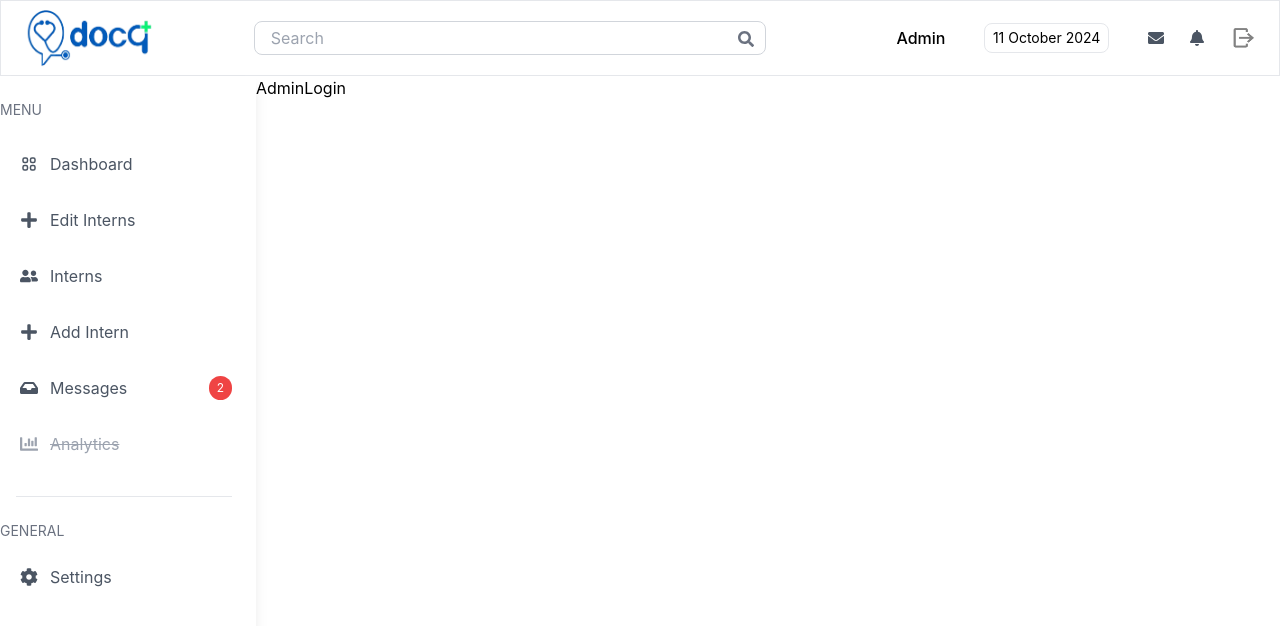
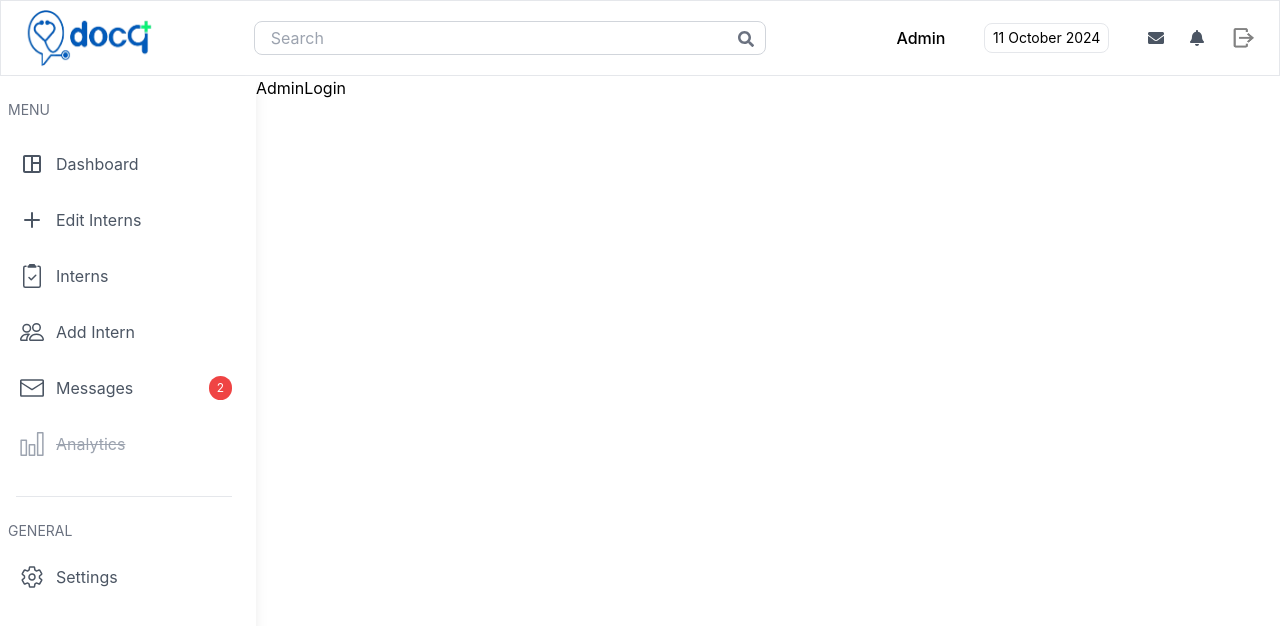
Before and after one commit to priyanshu442004/InternPortal, a React (Vite) app in the folder client/: page /admin in a window 1280 px wide. Shown: the top 626 px of the page. Built offline with nearby package versions, Linux system fonts and the light colour scheme; a web font is replaced by a local one; what chartjs-chart-financial would draw is missing.

Commit message:
Navbar and sidebar done

```diff
--- a/client/src/components/AdminSideBar.jsx
+++ b/client/src/components/AdminSideBar.jsx
@@ -1,15 +1,20 @@
 import React from 'react';
 import { NavLink } from 'react-router-dom';
-import { FaPlus, FaUserFriends, FaInbox, FaChartBar, FaCog } from 'react-icons/fa';
-import { HiOutlineViewGrid } from 'react-icons/hi';
-import { MdOutlineEdit } from 'react-icons/md';
+import { BsClipboard2Check } from "react-icons/bs";
+import { BsPeople } from "react-icons/bs";
+import { RxEnvelopeClosed } from "react-icons/rx";
+import { SlChart } from "react-icons/sl";
+import { IoSettingsOutline } from "react-icons/io5";
+
+import { FiPlus } from "react-icons/fi";
+import { MdOutlineSpaceDashboard } from 'react-icons/md';
 
 const Sidebar = () => {
   return (
     <div className="w-[20%] min-h-screen bg-white shadow-lg flex flex-col pt-6 pr-6">
       {/* MENU Section */}
       <div className="mb-8">
-        <h3 className="text-gray-500 uppercase text-sm mb-4">Menu</h3>
+        <h3 className="text-gray-500 uppercase text-sm mb-4 ml-2">Menu</h3>
         <ul className="space-y-4 pt-2">
           <li>
             <NavLink
@@ -20,7 +25,7 @@ const Sidebar = () => {
                   : 'flex items-center border-l-4 border-transparent text-gray-600 hover:text-blue-800  py-2 pl-4'
               }
             >
-              <HiOutlineViewGrid className="mr-3 text-lg" />
+              <MdOutlineSpaceDashboard className="mr-3 text-2xl" />
               Dashboard
             </NavLink>
           </li>
@@ -34,7 +39,7 @@ const Sidebar = () => {
                   : 'flex items-center border-l-4 border-transparent text-gray-600 hover:text-blue-800  py-2 pl-4'
               }
             >
-              <FaPlus className="mr-3 text-lg" />
+              <FiPlus className="mr-3 text-2xl" />
               Edit Interns
             </NavLink>
           </li>
@@ -48,7 +53,7 @@ const Sidebar = () => {
                   : 'flex items-center border-l-4 border-transparent text-gray-600 hover:text-blue-800  py-2 pl-4'
               }
             >
-              <FaUserFriends className="mr-3 text-lg" />
+              <BsClipboard2Check className="mr-3 text-2xl" />
               Interns
             </NavLink>
           </li>
@@ -62,7 +67,7 @@ const Sidebar = () => {
                   : 'flex items-center border-l-4 border-transparent text-gray-600 hover:text-blue-800  py-2 pl-4'
               }
             >
-              <FaPlus className="mr-3 text-lg" />Add Intern
+              <BsPeople className="mr-3 text-2xl" />Add Intern
             </NavLink>
           </li>
 
@@ -75,7 +80,7 @@ const Sidebar = () => {
                   : 'flex items-center border-l-4 border-transparent text-gray-600 hover:text-blue-800  py-2 pl-4 relative'
               }
             >
-              <FaInbox className="mr-3 text-lg" />
+              <RxEnvelopeClosed className="mr-3 text-2xl" />
               Messages
               {/* Notification Badge */}
               <span className="absolute right-0 bg-red-500 text-white rounded-full text-xs px-2 py-1">2</span>
@@ -91,7 +96,7 @@ const Sidebar = () => {
                   : 'flex items-center border-l-4 border-transparent text-gray-400 py-2 line-through pl-4'
               }
             >
-              <FaChartBar className="mr-3 text-lg" />
+              <SlChart className="mr-3 text-2xl" />
               Analytics
             </NavLink>
           </li>
@@ -103,7 +108,7 @@ const Sidebar = () => {
       </div>
       {/* GENERAL Section */}
       <div className='pt-6 mb-[10vw]'>
-        <h3 className="text-gray-500 uppercase text-sm mb-4">General</h3>
+        <h3 className="text-gray-500 uppercase text-sm mb-4 ml-2">General</h3>
         <ul>
           <li>
             <NavLink
@@ -114,7 +119,7 @@ const Sidebar = () => {
                   : 'flex items-center border-l-4 border-transparent text-gray-600 hover:text-blue-800  py-2 pl-4'
               }
             >
-              <FaCog className="mr-3 text-lg" />
+              <IoSettingsOutline className="mr-3 text-2xl" />
               Settings
             </NavLink>
           </li>
```
